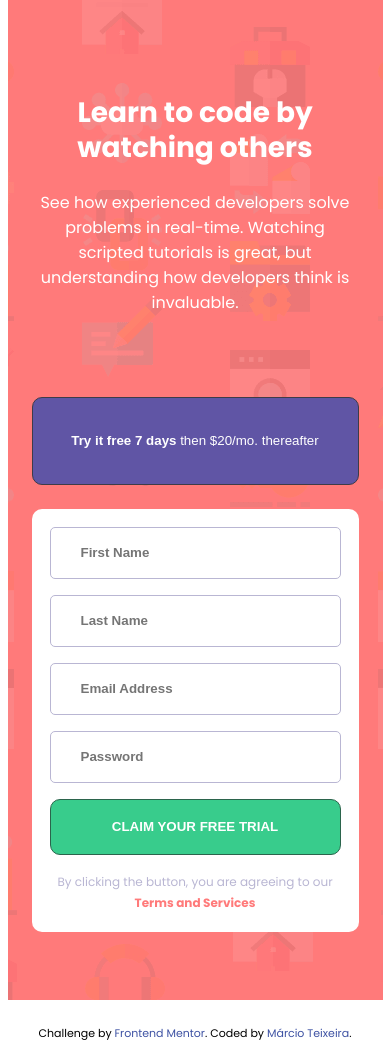
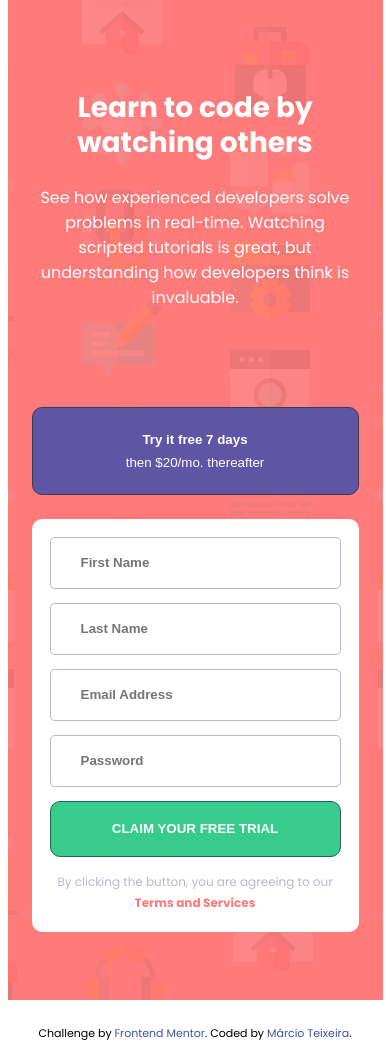
Before and after one commit to marcioUfrj/challenge-newbie-intro-component-form, a plain HTML site: page index.html in a window 390 px wide. Drawn offline with Linux system fonts and the light colour scheme.

Commit message:
fixed button try on mobile

```diff
--- a/styles.css
+++ b/styles.css
@@ -172,7 +172,7 @@ p {
   }
 
   .text-semi-bold {
-    font-weight: var(--font-weight-semi-bold);
+    display: block;
   }
 
   /* MAIN CONTAINER */
@@ -183,7 +183,7 @@ p {
 
     width: var(--width-main-container-mobile);
     height: var(--height-main-container-mobile);
-    padding: 95px 24px 68px 24px;
+    padding: 90px 24px 68px 24px;
 
     flex-direction: column;
     justify-content: space-between;
@@ -200,7 +200,6 @@ p {
   /* DATA CONTAINER */
   .data-container {
     max-width: calc(var(--width-main-container-mobile) - 2 * var(--padding-main-container-mobile));
-    max-height: 554px;
   }
 
   .btn-try {
@@ -209,12 +208,11 @@ p {
   }
 
   .input-container {
-    max-height: 442px;
     padding: 18px;
   }
 
   .form-container {
-    gap: 16px;
+    gap: 14px;
   }
 
   .terms-container {
```
Also changed, not shown: 1 other file.
